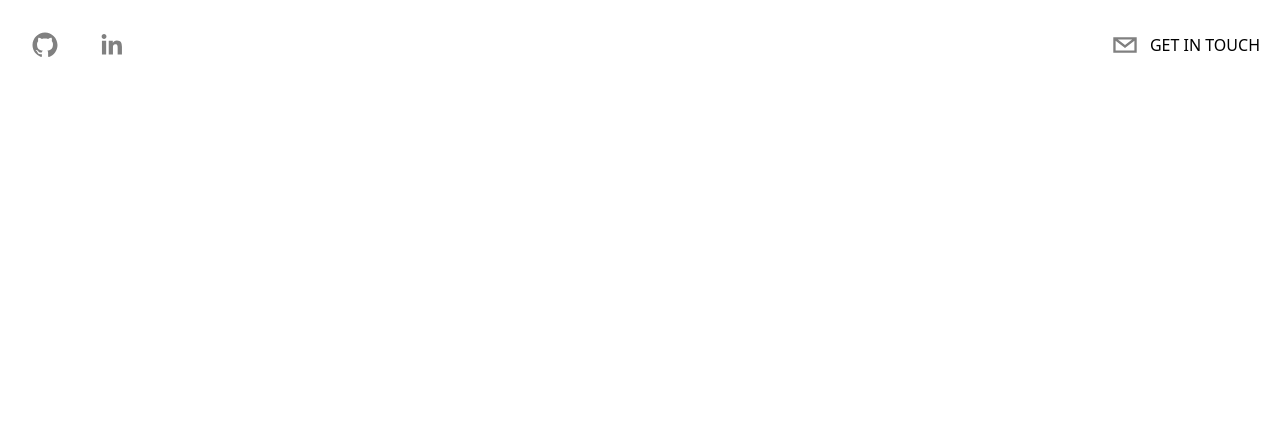
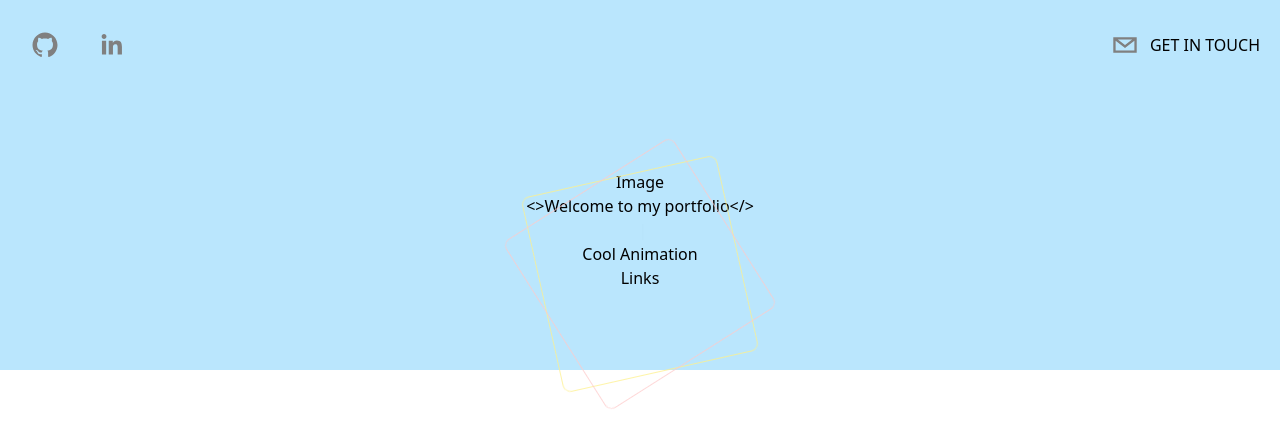
Before and after one commit to jantoniogonzalez/portfolio, a Next.js app: page / in a window 1280 px wide. Shown: the top 448 px of the page. Built offline with nearby package versions, Linux system fonts and the light colour scheme.

Commit message:
Hero section rotating squares and typing effect

```diff
--- /dev/null
+++ b/components/BackgroundCircles.tsx
@@ -0,0 +1,56 @@
+import React from 'react'
+import { motion } from 'framer-motion'
+
+type Props = {}
+
+const rotateInterval1 = [45];
+let value = 45;
+for(let i = 0; i< 16; i++){
+    value = value + 11.25;
+    rotateInterval1.push(value);
+}
+
+const rotateInterval2 = [180];
+let value2 = 180;
+for(let i = 0; i< 16; i++){
+    value2 = value2 - 11.25;
+    rotateInterval2.push(value2);
+}
+
+
+const BackgroundCircles = (props: Props) => {
+  return (
+    <div className='relative flex justify-center items-center'>
+        <motion.div
+            className='absolute mt-52 border rounded-lg border-yellow-200 h-[200px] w-[200px] animate-pulse'
+            animate={{
+                rotate: rotateInterval1, // 157.5, 135,112.5, 90,67.5, 45
+            }}
+            transition={{
+                duration: 30,
+                ease: "easeIn",
+                times: [], //0, 0.75, 1.5, 2.75, 3.5, 4.25, 5, 5.75, 6.5, 7.25, 8, 8.75, 9.5
+                repeat: Infinity,
+                repeatDelay: 0
+            }}
+            >
+        </motion.div>
+        <motion.div
+            className='absolute mt-52 border rounded-lg border-red-200 h-[200px] w-[200px] animate-pulse'
+            animate={{
+                rotate: rotateInterval2, // 157.5, 135,112.5, 90,67.5, 45
+            }}
+            transition={{
+                duration: 30,
+                ease: "easeIn",
+                times: [], //0, 0.75, 1.5, 2.75, 3.5, 4.25, 5, 5.75, 6.5, 7.25, 8, 8.75, 9.5
+                repeat: Infinity,
+                repeatDelay: 0
+            }}
+            >
+        </motion.div>
+    </div>
+  )
+}
+
+export default BackgroundCircles
--- /dev/null
+++ b/components/Hero.tsx
@@ -0,0 +1,27 @@
+import React from 'react'
+import { motion } from 'framer-motion'
+import { Typewriter } from 'react-simple-typewriter'
+import BackgroundCircles from './BackgroundCircles'
+
+type Props = {}
+
+const Hero = (props: Props) => {
+  return (
+    <main className='mx-auto max-w-7xl flex flex-col items-center text-center p-20'>
+        <BackgroundCircles/>
+        <div className=''>Image</div>
+            <Typewriter
+                words={["<>Hi, I'm Juan</>", "<>Welcome to my portfolio</>", "<>I love this animation</>", "<>lol</>"]}
+                loop={false}
+                cursor
+                typeSpeed={70}
+                deleteSpeed={50}
+                delaySpeed={1000}
+            />
+            <div>Cool Animation</div>
+            <div>Links</div>
+    </main>
+  )
+}
+
+export default Hero
--- a/package.json
+++ b/package.json
@@ -16,6 +16,7 @@
     "next": "13.3.0",
     "react": "18.2.0",
     "react-dom": "18.2.0",
+    "react-simple-typewriter": "^5.0.1",
     "react-social-icons": "^5.15.0",
     "typescript": "5.0.3"
   },
--- a/pages/index.tsx
+++ b/pages/index.tsx
@@ -3,12 +3,13 @@ import Image from 'next/image'
 import { Inter } from 'next/font/google'
 import styles from '@/styles/Home.module.css'
 import Header from '@/components/Header'
+import Hero from '@/components/Hero'
 
 const inter = Inter({ subsets: ['latin'] })
 
 export default function Home() {
   return (
-    <>
+    <div className='bg-sky-200'>
       <Head>
         <title>Juan's Portfolio</title>
         <meta name="description" content="Generated by create next app" />
@@ -20,12 +21,13 @@ export default function Home() {
       <Header />
 
       {/* Hero*/}
+      <Hero/>
       {/* About*/}
       {/* Experience */}
       {/* Skills */}
       {/* Projects */}
       {/* Contact Me */}
 
-    </>
+    </div>
   )
 }
```
Also changed, not shown: 1 other file (tests, documents, lock files or other folders).
